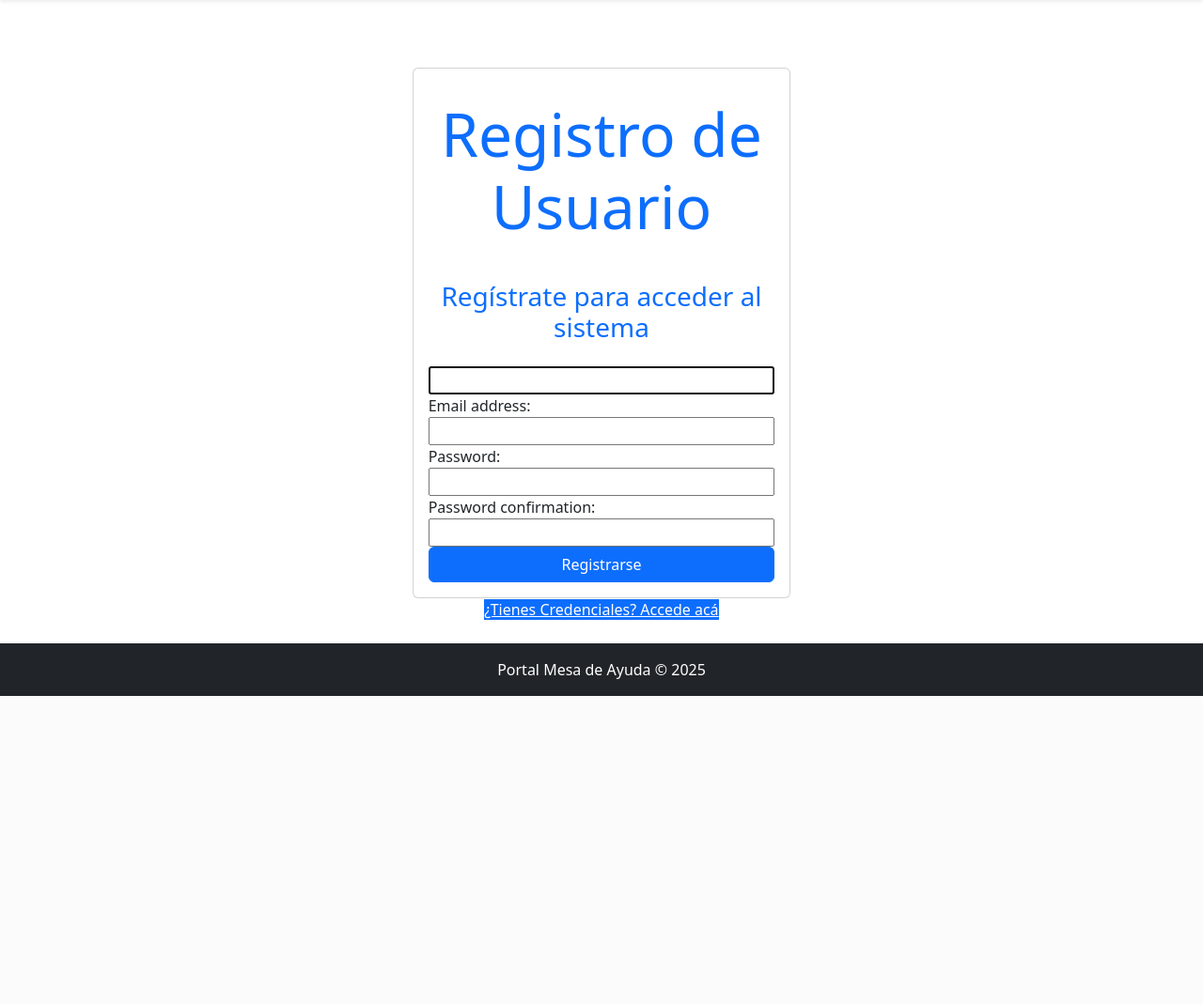
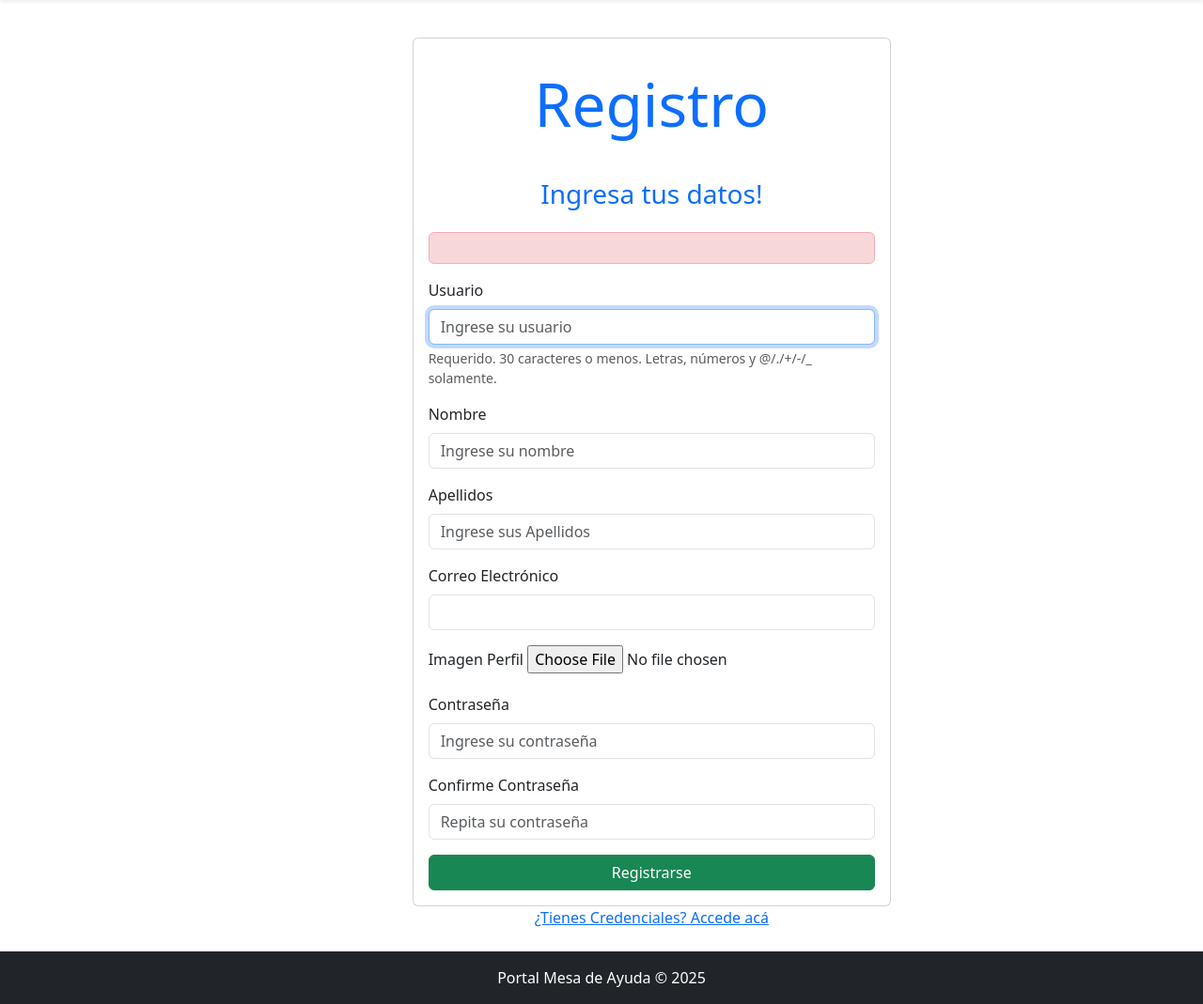
Before and after one commit to saranda40/helpdeskdjango, a Django app: page /usuario/registro/ in a window 1280 px wide. Shown: the part 88-1157 px from the top of the page at 94% size. Before the commit the page ends 829 px from the top, so only its background shows below. Run offline with Django 5.2, Linux system fonts and the light colour scheme; tables that the repository leaves empty hold one stand-in row (values such as "Sample post").

Commit message:
cambios
mejoras al proceso de login y registro

```diff
--- a/helpdeskpro/settings.py
+++ b/helpdeskpro/settings.py
@@ -116,6 +116,9 @@ USE_I18N = True
 
 USE_TZ = True
 
+LOGIN_URL = '/usuario/login'
+LOGIN_REDIRECT_URL = 'Dashboard Page'
+LOGOUT_REDIRECT_URL = 'Home Page'
 
 # Static files (CSS, JavaScript, Images)
 # https://docs.djangoproject.com/en/5.2/howto/static-files/
--- a/helpdeskpro/urls.py
+++ b/helpdeskpro/urls.py
@@ -23,9 +23,9 @@ from django.conf import settings
 urlpatterns = [
     path('admin/', admin.site.urls),
     path('', views.home, name='Home Page'),
-    path('usuario/login/', views.login, name='Login Page'),
+    path('usuario/login/', views.ingreso, name='Login Page'),
     path('usuario/registro/', views.registro, name='Registro Page'),
-    path('usuario/logout/', views.logout, name='Logout Page'),
+    path('usuario/logout/', views.signout, name='Logout Page'),
     path('dashboard/', views.dashboard, name='Dashboard Page'),
     # Add other URL patterns as needed
 ] + static(settings.MEDIA_URL, document_root=settings.MEDIA_ROOT)
--- a/tickets/templates/componentes/error.html
+++ b/tickets/templates/componentes/error.html
@@ -1 +1 @@
-<span class="text-center" {{ clase }}>{{ error }}</span>
+<span class="text-center alert alert-danger " {{ clase }}>{{ error }}</span>
--- a/tickets/templates/registro.html
+++ b/tickets/templates/registro.html
@@ -1,24 +1,38 @@
 {% extends 'base.html' %}
 {% block content %}
-<main class="conteiner mt-5">
+<main class="conteiner mt-3">
     <div class="row">
-        <div class="col-md-4 offset-md-4">
+        <div class="col-md-5 offset-md-4">
             <form action="/usuario/registro/" method="post" class="card card-body">
                 {% csrf_token %}
                 {% include "componentes/titulo.html" with titulo=titulo clase="text-primary" %}
                 {% include "componentes/subtitulo.html" with message=message clase="text-primary" %}
                 {% include "componentes/error.html" with error=error clase="badge text-bg-danger" %}
-                {{ form.username }}
-                {{ form.email.label_tag }}
-                {{ form.email }}
-                {{ form.password1.label_tag }}
-                {{ form.password1 }}
-                {{ form.password2.label_tag }}
-                {{ form.password2 }}
-                {% include "componentes/boton.html" with texto="Registrarse" clase="btn btn-primary" %}
+
+                {% if form.non_field_errors %}
+                <div class="alert alert-danger" role="alert">
+                    {% for error in form.non_field_errors %}
+                    {{ error }}
+                    {% endfor %}
+                </div>
+                {% endif %}
+
+                {% for field in form %}
+                <div class="mb-3">
+                    <label for="{{ field.id_for_label }}" class="form-label">{{ field.label }}</label>
+                    {{ field }}
+                    {% if field.help_text %}
+                    <div id="{{ field.id_for_label }}_help" class="form-text">{{ field.help_text }}</div>
+                    {% endif %}
+                    {% if field.errors %}
+                    <div class="alert alert-danger mt-1">{{ field.errors }}</div>
+                    {% endif %}
+                </div>
+                {% endfor %}
+                {% include "componentes/boton.html" with texto="Registrarse" clase="btn btn-success" %}
             </form>
             <div class="text-center">
-                <a href="{% url 'Login Page' %}" class="text-bg-primary">
+                <a href="{% url 'Login Page' %}">
                     ¿Tienes Credenciales? Accede acá
                 </a>
             </div>
--- a/tickets/views.py
+++ b/tickets/views.py
@@ -1,10 +1,12 @@
 from django.shortcuts import render, redirect
-from django.contrib.auth import authenticate, login
+from django.contrib.auth import authenticate, login, logout
 from django.contrib.auth.decorators import login_required
 from django.http import HttpResponse
+from django.db import IntegrityError
 from .models import Ticket
 from ticketsadmin.models import Empresa, Anuncios
 from usuarios.forms import LoginForm, RegistroForm
+from usuarios.models import Usuario
 
 
 # Create your views here.
@@ -18,39 +20,46 @@ def home(request):
                                                    'empresa': holding.nombre_empresa,
                                                    'anuncios': informaciones})
 
-def login(request):
-    if request.user.is_authenticated:
-        return redirect('Dashboard Page')
-
+def ingreso(request):
     if request.method == 'POST':
-        form = LoginForm(request, data=request.POST)
-        if form.is_valid():
-            user = form.get_user()
+        user = authenticate(request, username=request.POST['username'], password=request.POST['password'])
+        if user is not None:
             login(request, user)
             return redirect('Dashboard Page')
         else:
-            return render(request, 'login.html', {'form': form, 'error': 'Usuario o contraseña incorrectos!'})
+            return render(request, 'login.html', {'error': 'Usuario o contraseña incorrectos!','form': LoginForm()})
     else:
-        form = LoginForm()
-    return render(request, 'login.html', {'form': form, 'message': 'Ingresa tus datos!', 'titulo': 'Acceso al Sistema'})
-
-
+        return render(request, 'login.html', {'message': 'Ingresa tus datos!',
+                                               'form': LoginForm})
 
 def registro(request):
     if request.method == 'POST':
-        form = RegistroForm(request.POST)
-        if form.is_valid():
-            form.save()
-            return redirect('Dashboard Page')
+        if request.POST['username'] and request.POST['password1'] and request.POST['password2'] and request.POST['email'] and request.POST['first_name'] and request.POST['last_name'] and request.POST['password2']:
+            try:
+                if request.POST['password1'] == request.POST['password2']:
+                    user = Usuario.objects.create_user(
+                        username=request.POST['username'],
+                        password=request.POST['password1']
+                    )
+                    user.save()
+                    login(request, user)
+                    return redirect('Dashboard Page')
+                else:
+                    return render(request, 'registro.html', {'error': 'Contraseñas no coinciden!',
+                                           'form': RegistroForm()}
+                )
+            except IntegrityError:
+                return render(request, 'registro.html', {'error': 'El usuario ya existe!',
+                                           'form': ()}
+                )
     else:
-        form = RegistroForm()
-    return render(request, 'registro.html', {'form': form,
-                                             'titulo': 'Registro de Usuario',
-                                             'message': 'Regístrate para acceder al sistema',
-                                             'error': ''})
+        return render(request, 'registro.html', {'titulo':'Registro','message': 'Ingresa tus datos!',
+                                           'form': RegistroForm()}
+    )
+
 
 @login_required
-def logout(request):
+def signout(request):
     logout(request)
     return redirect('Home Page')
 
--- a/usuarios/forms.py
+++ b/usuarios/forms.py
@@ -3,7 +3,7 @@ from django.contrib.auth.forms import UserCreationForm, AuthenticationForm
 from .models import Usuario
 
 class LoginForm(AuthenticationForm):
-    username = forms.CharField(label='Usuario', max_length=150, widget=forms.TextInput(attrs={'class': 'form-control', 'placeholder': 'Ingrese su usuario'}))
+    username = forms.CharField(label='Usuario', max_length=20, widget=forms.TextInput(attrs={'class': 'form-control', 'placeholder': 'Ingrese su usuario'}))
     password = forms.CharField(label='Contraseña', widget=forms.PasswordInput(attrs={'class': 'form-control', 'placeholder': 'Ingrese su contraseña'}))
     error_messages = {
         'invalid_login': {
@@ -12,68 +12,70 @@ class LoginForm(AuthenticationForm):
     }
 
 class RegistroForm(UserCreationForm):
-    class Meta:
+    password1 = forms.CharField(label='Contraseña', widget=forms.PasswordInput(attrs={'class': 'form-control', 'placeholder': 'Ingrese su contraseña'}))
+    password2 = forms.CharField(label='Confirme Contraseña', widget=forms.PasswordInput(attrs={'class': 'form-control', 'placeholder': 'Repita su contraseña'}))
+
+    class Meta(UserCreationForm.Meta):
+        # El modelo que se usará para el formulario
         model = Usuario
-        fields = ('username','first_name','last_name', 'image_perfil','password1', 'password2', 'email')
+        # Los campos que se mostrarán en el formulario
+        fields = ('username', 'first_name', 'last_name', 'email', 'image_perfil', 'password1', 'password2')
+
+        # Personalización de widgets, labels y help_texts para los campos
         widgets = {
             'username': forms.TextInput(attrs={'class': 'form-control', 'placeholder': 'Ingrese su usuario'}),
             'first_name': forms.TextInput(attrs={'class': 'form-control', 'placeholder': 'Ingrese su nombre'}),
-            'last_name': forms.TextInput(attrs={'class': 'form-control', 'placeholder': 'Ingrese su apellido'}),
-            'email': forms.EmailInput(attrs={'class': 'form-control', 'placeholder': 'Ingrese su email'}),
+            'last_name': forms.TextInput(attrs={'class': 'form-control', 'placeholder': 'Ingrese sus Apellidos'}),
+            'email': forms.EmailInput(attrs={'class': 'form-control', 'placeholder': ''}),
             'image_perfil': forms.ClearableFileInput(attrs={'class': 'form-control-file'}),
-            'password1': forms.PasswordInput(attrs={'class': 'form-control', 'placeholder': 'Ingrese su contraseña'}),
-            'password2': forms.PasswordInput(attrs={'class': 'form-control', 'placeholder': 'Confirme su contraseña'}),
-        },
+        }
+
         labels = {
             'username': 'Usuario',
             'first_name': 'Nombre',
             'last_name': 'Apellidos',
-            'email': 'Email',
-            'image_perfil': 'Imagen de Perfil',
+            'email': 'Correo Electrónico',
+            'image_perfil': 'Imagen Perfil',
             'password1': 'Contraseña',
-            'password2': 'Confirmar Contraseña',
-        },
-        help_texts = {
-            'username': 'Requerido. 20 caracteres o menos. Letras, números y @/./+/-/_ solamente.',
-            'password1': 'Ingrese una contraseña segura.',
-        },
-        error_messages = {
-            'username': {
-                'max_length': "El usuario no puede tener más de 20 caracteres.",
-                'unique': "Este usuario ya está registrado.",
-            },
-            'email': {
-                'unique': "Este email ya está registrado.",
-            },
+            'password2': 'Confirme Contraseña',
         }
 
-    def __init__(self, *args, **kwargs):
-        super().__init__(*args, **kwargs)
-        self.fields['password1'].widget.attrs.update({'autocomplete': 'new-password'})
-        self.fields['password2'].widget.attrs.update({'autocomplete': 'new-password'})
+        help_texts = {
+            'username': 'Requerido. 30 caracteres o menos. Letras, números y @/./+/-/_ solamente.',
+            'password2':'Repita la contraseña'
+        }
 
-    def clean_password2(self):
-        password1 = self.cleaned_data.get('password1')
-        password2 = self.cleaned_data.get('password2')
-        if password1 and password2 and password1 != password2:
-            raise forms.ValidationError("Las contraseñas no coinciden.")
-        return password2
+def clean(self):
+    super().clean()
+    password = self.cleaned_data.get('password')
+    password2 = self.cleaned_data.get('password2')
+    if password and password2 and password != password2:
+        raise forms.ValidationError('Las contraseñas no coinciden.')
+    return self.cleaned_data
 
-    def clean_username(self):
-        username = self.cleaned_data.get('username')
-        if Usuario.objects.filter(username=username).exists():
-            raise forms.ValidationError("Este usuario ya está registrado.")
-        return username
+def clean_username(self):
+    username = self.cleaned_data.get('username')
+    if len(username) > 20:
+        raise forms.ValidationError("El nombre de usuario no puede tener más de 20 caracteres.")
 
-    def clean_email(self):
+        # Validar que solo sean letras y minúsculas
+    if not username.islower() or not username.isalpha():
+        raise forms.ValidationError("El nombre de usuario debe contener solo letras minúsculas.")
+
+    if Usuario.objects.filter(username=username).exists():
+        raise forms.ValidationError("Este nombre de usuario ya está en uso.")
+    return username
+
+
+def clean_email(self):
         email = self.cleaned_data.get('email')
         if Usuario.objects.filter(email=email).exists():
-            raise forms.ValidationError("Este email ya está registrado.")
+            raise forms.ValidationError("Este correo electrónico ya está en uso.")
         return email
 
-    def save(self, commit=True):
-        user = super().save(commit=False)
-        user.is_active = True  # Activar el usuario al registrarse
-        if commit:
-            user.save()
-        return user
+def save(self, commit=True):
+    user = super().save(commit=False)
+    user.is_active = True
+    if commit:
+        user.save()
+    return user
```
Also changed, not shown: tickets/templates/login.html (+33 -3 lines).
